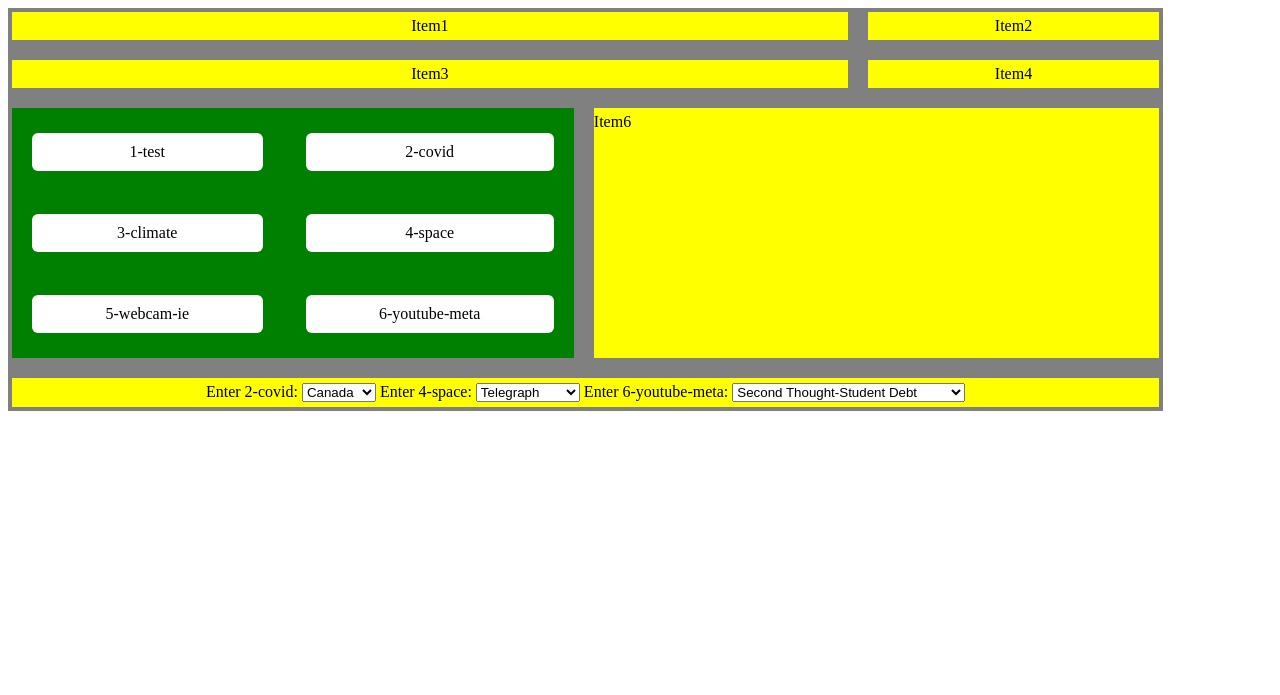
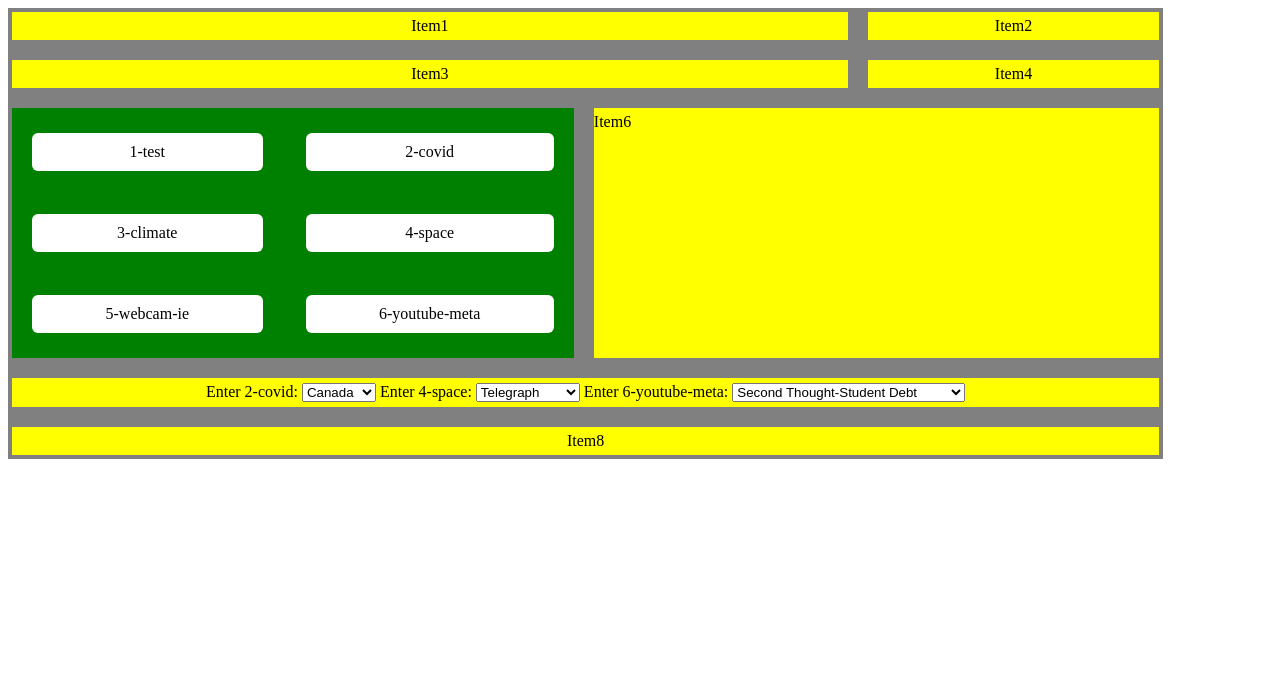
Before and after one commit to RaymondByczko/AlwaysRestPHP, a PHP site: page / in a window 1280 px wide. Shown: the top 695 px of the page. Run offline with PHP 8.4, Linux system fonts and the light colour scheme.

Commit message:
Added additional row at end to make drop down select.

```diff
--- a/index.php
+++ b/index.php
@@ -53,6 +53,8 @@
 
 			</select>
 		</div>
+		<div class="grid-item item8" id="id_item8">Item8
+		</div>
 	</div>
 	<script type="module" defer>
             import {outputConsole, testCovidApi, testCovidApi2, testEnvNewsLive, testClimateApi, testSpaceApi, testSpaceApi2, testWebcamIE, testWebcamIE2, testYoutubeMeta, testYoutubeMeta2} from './script.js';
--- a/style.css
+++ b/style.css
@@ -31,6 +31,9 @@ html, body {
             .item7 {
                 grid-area: 4 / 1 / span 1 / span 3;
             }
+						.item8 {
+							grid-area: 5 / 1 / span 1 / span 3;
+						}
             .grid-container-btns {
                 display: grid;
                 grid-template-columns: auto auto;
```
